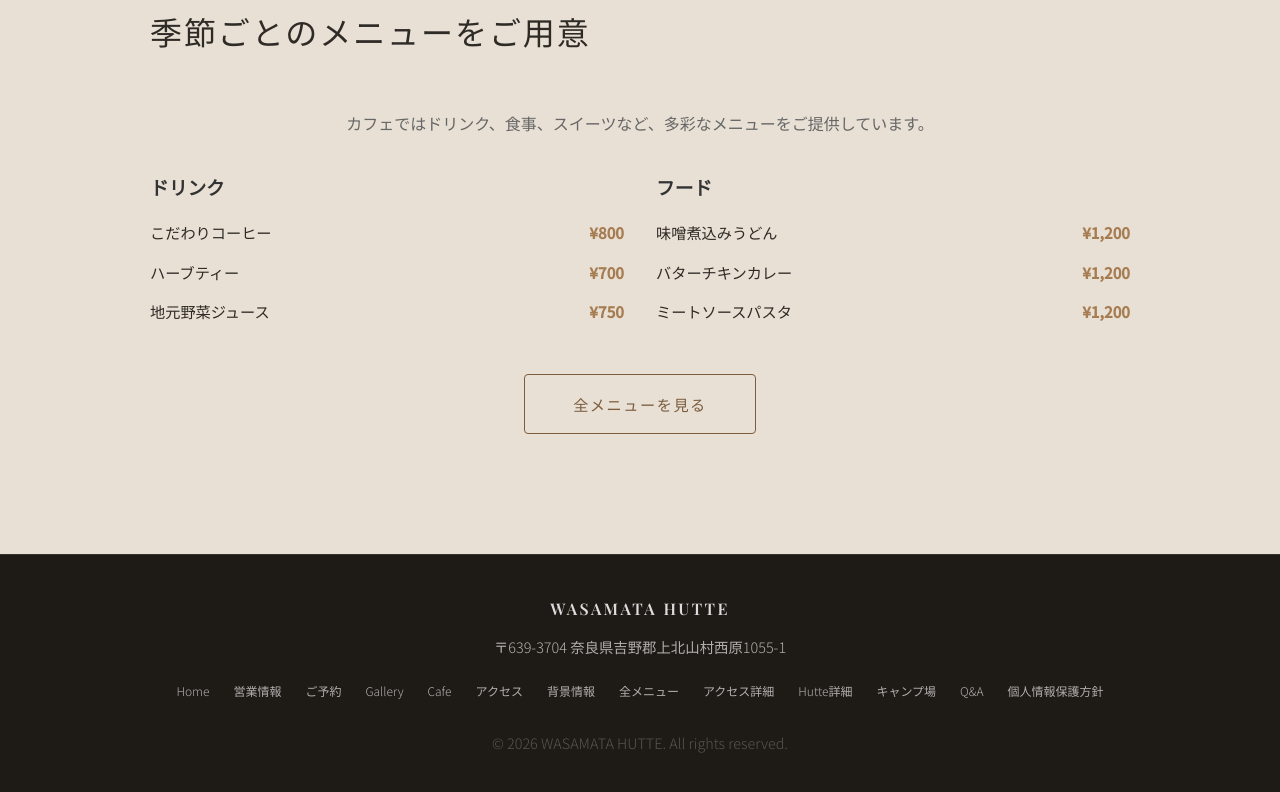
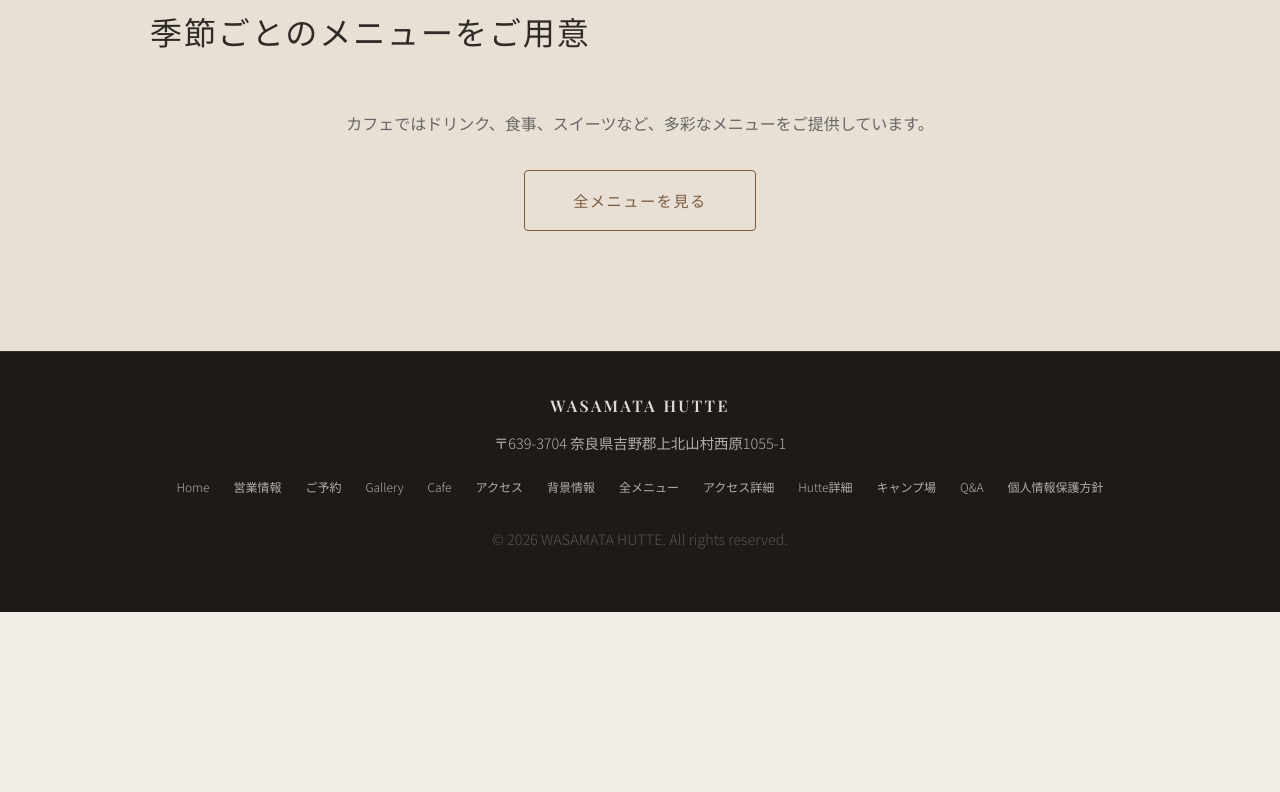
Before and after one commit to Yukio223/wasamata_renewal-, a plain HTML site: page index.html in a window 1280 px wide. Shown: the part 5774-6566 px from the top of the page. After the commit the page ends 6386 px from the top, so only its background shows below. Drawn offline with nearby package versions, Linux system fonts and the light colour scheme; a web font is replaced by a local one.

Commit message:
削除: index.htmlのCafeセクションのメニュープレビュー（ドリンク・フード表示）を削除

```diff
--- a/index.html
+++ b/index.html
@@ -282,43 +282,6 @@
         カフェではドリンク、食事、スイーツなど、多彩なメニューをご提供しています。
       </p>
 
-      <!-- メニュープレビュー -->
-      <div class="fade-up" style="margin-bottom: 3rem;">
-        <div style="display: grid; grid-template-columns: 1fr 1fr; gap: 2rem; margin-bottom: 2rem;">
-          <div>
-            <h3 style="font-weight: 600; margin-bottom: 1rem; color: #333;">ドリンク</h3>
-            <div style="display: grid; gap: 12px;">
-              <div style="display: flex; justify-content: space-between; font-size: 0.95rem;">
-                <span>こだわりコーヒー</span>
-                <span style="color: #a67c52; font-weight: 600;">¥800</span>
-              </div>
-              <div style="display: flex; justify-content: space-between; font-size: 0.95rem;">
-                <span>ハーブティー</span>
-                <span style="color: #a67c52; font-weight: 600;">¥700</span>
-              </div>
-              <div style="display: flex; justify-content: space-between; font-size: 0.95rem;">
-                <span>地元野菜ジュース</span>
-                <span style="color: #a67c52; font-weight: 600;">¥750</span>
-              </div>
-            </div>
-          </div>
-          <div>
-            <h3 style="font-weight: 600; margin-bottom: 1rem; color: #333;">フード</h3>
-            <div style="display: grid; gap: 12px;">
-              <div style="display: flex; justify-content: space-between; font-size: 0.95rem;">
-                <span>味噌煮込みうどん</span>
-                <span style="color: #a67c52; font-weight: 600;">¥1,200</span>
-              </div>
-              <div style="display: flex; justify-content: space-between; font-size: 0.95rem;">
-                <span>バターチキンカレー</span>
-                <span style="color: #a67c52; font-weight: 600;">¥1,200</span>
-              </div>
-              <div style="display: flex; justify-content: space-between; font-size: 0.95rem;">
-                <span>ミートソースパスタ</span>
-                <span style="color: #a67c52; font-weight: 600;">¥1,200</span>
-              </div>
-            </div>
-          </div>
         </div>
       </div>
 
```
